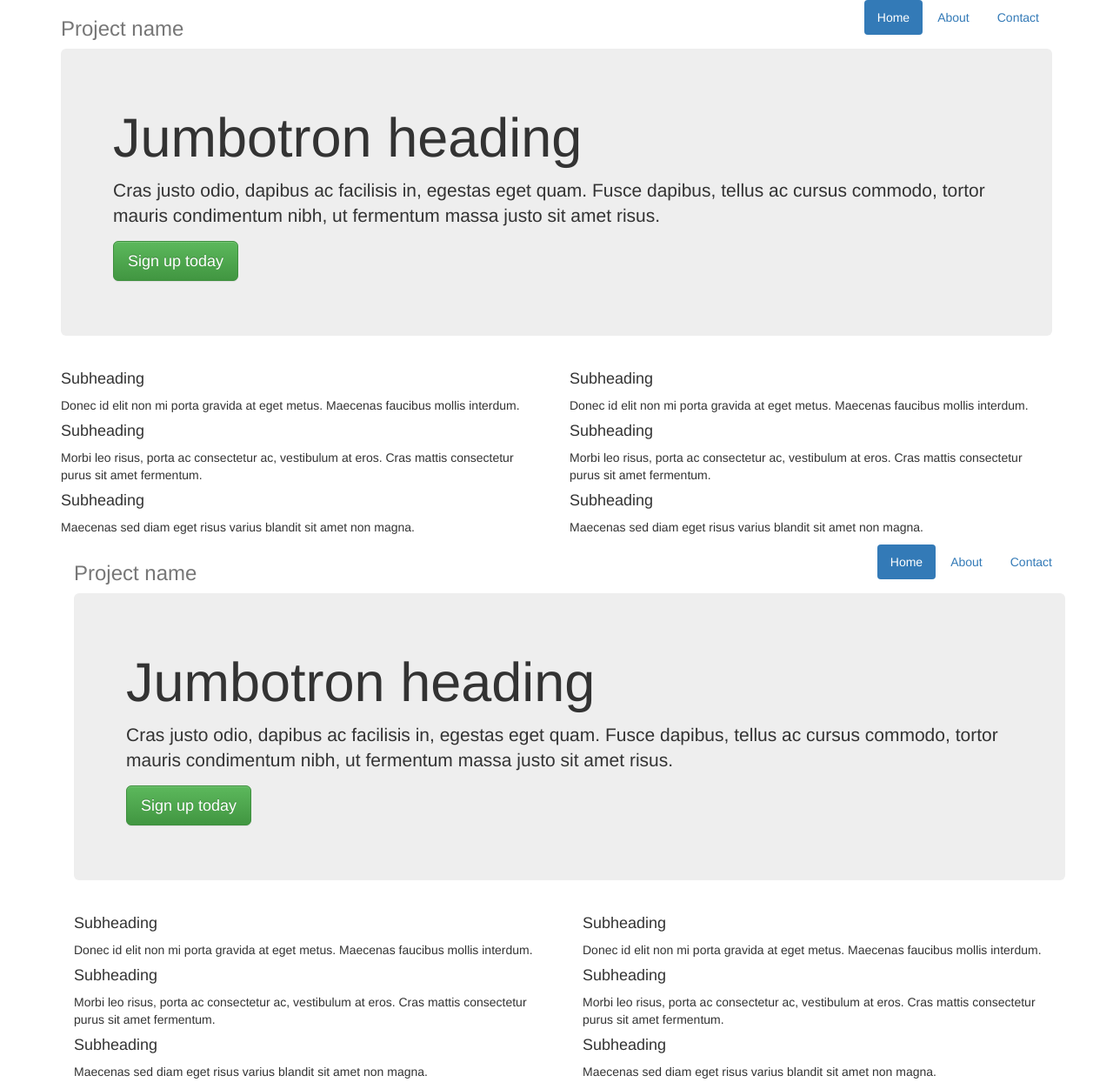
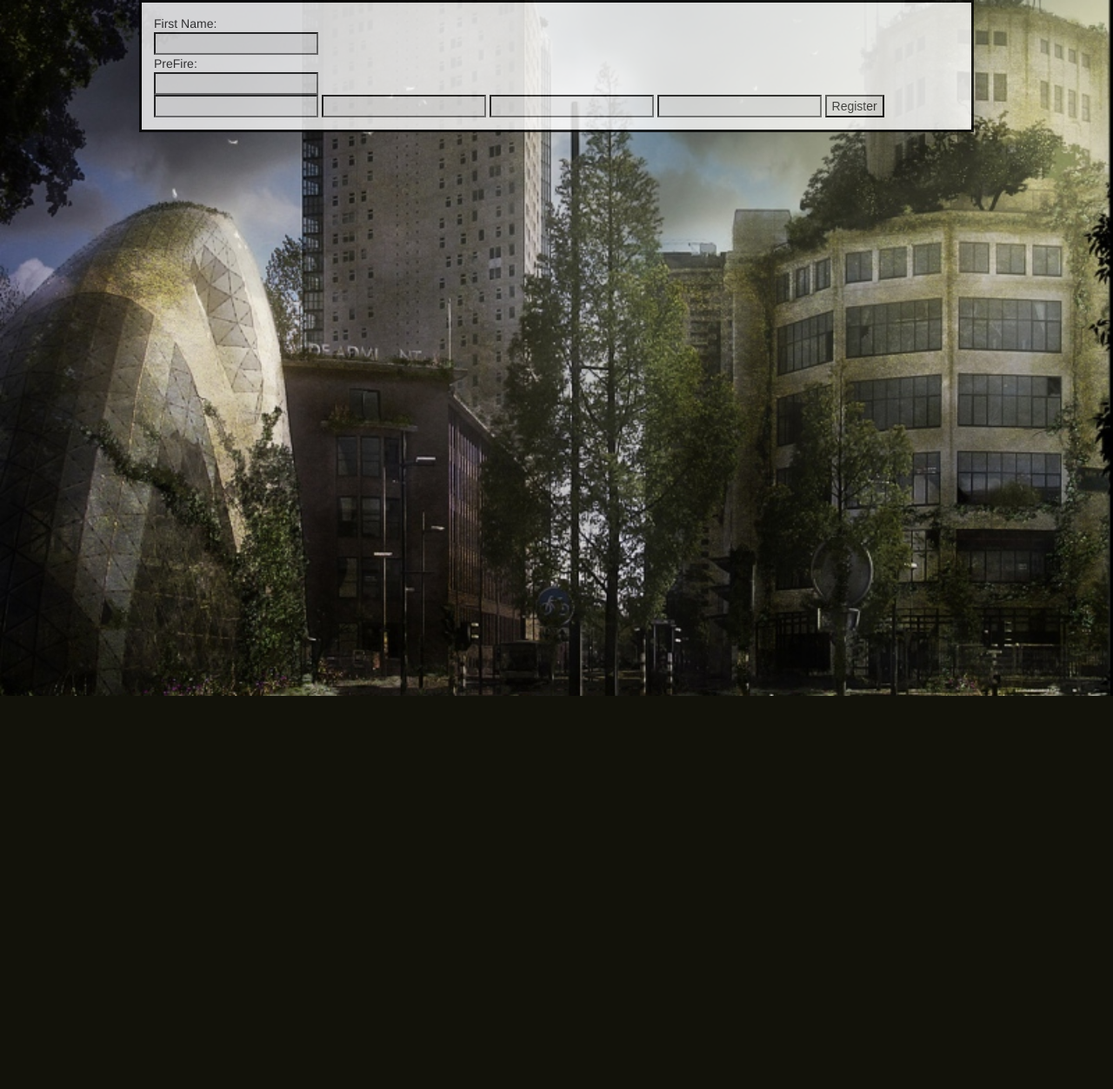
Before and after one commit to Elise39u/Framework, a PHP site: page / in a window 1280 px wide. Shown: the whole page at 87% size. After the commit the page ends 800 px from the top, so only its background shows below. Run offline with PHP 8.4, Linux system fonts and the light colour scheme; data that the repository does not hold is empty.

Commit message:
Started on the loginpage and added style

```diff
--- a/core/config.php
+++ b/core/config.php
@@ -2,9 +2,9 @@
 
 define('DB_TYPE', 'mysql');
 define('DB_HOST', '127.0.0.1:8889');
-define('DB_NAME', 'lecture');
-define('DB_USER', 'root');
-define('DB_PASS', 'root');
+define('DB_NAME', 'mcvavontuur');
+define('DB_USER', 'MCVAvontuur');
+define('DB_PASS', 'test');
 define('DB_CHARSET', 'utf8');
 
 define('URL_PUBLIC_FOLDER', 'public');
--- /dev/null
+++ b/public/css/style.css
@@ -0,0 +1,127 @@
+@font-face {
+    font-family: Dslater;
+    src:  url('../fonts/DaysLater.ttf');
+}
+
+* {
+    margin-left: auto;
+    margin-right: auto;
+}
+
+.test  {
+  background: none !important;
+}
+
+html {
+    background: url("../img/image-3747618.jpg") no-repeat center center fixed;
+    -webkit-background-size: cover;
+    -moz-background-size: cover;
+    -o-background-size: cover;
+    background-size: cover;
+    color: black;
+}
+
+body {
+    background-color:transparent;
+}
+
+p.H1l {
+    font-size: 15px;
+    color: firebrick;
+    margin-left: auto!important;
+}
+
+div.plaatje {
+    width: 75% !important;
+    max-width: 75% !important;
+    opacity: 0.8 !important;
+    background-color: white !important;
+    padding: 1em !important;
+    border: solid #000000 !important;
+}
+
+ul {
+    display: inline-block;
+    font-family: Arial;
+}
+
+img {
+    width: 25%;
+}
+
+p {
+    margin-left: 27%;
+    font-family: Arial;
+    font-size: 20px;
+}
+
+a {
+    color: black;
+    text-decoration: none;
+    font-family: Arial;
+}
+
+a:hover {
+    color: darkviolet;
+    text-decoration: underline;
+}
+
+h1 {
+    font-family: Dslater;
+}
+
+input {
+    font-family: Arial;
+    margin-left: 2%;
+}
+
+#msg {
+    color:  #ff0000;
+}
+
+.hide {
+    font-size: 14px;
+    color: red;
+    font-weight: bold;
+}
+
+.hai {
+  display: none;
+}
+
+.item {
+    color: #f00;
+    font-size: 18px;
+    font-weight: 900;
+}
+
+.Got {
+    font-size: larger;
+    color: #923847;
+    font-weight: 900;
+    font-family: "Arial Black";
+}
+
+.haha {
+    font-size: smaller;
+    color: #8f00fa;
+    font-weight: 200;
+    font-family: "Berlin Sans FB";
+}
+
+input {
+    background-color: #eeeeee;
+    width: auto;
+    margin: auto;
+}
+
+.Monster {
+    height: 35%;
+    width: 25%;
+    margin-left: auto;
+    margin-right: auto;
+}
+
+.ui-dialog-titlebar-close {
+    visibility: hidden;
+}
--- a/view/home/index.php
+++ b/view/home/index.php
@@ -1,81 +1,18 @@
-<div class="container">
-      <div class="header clearfix">
-        <nav>
-          <ul class="nav nav-pills pull-right">
-            <li role="presentation" class="active"><a href="#">Home</a></li>
-            <li role="presentation"><a href="#">About</a></li>
-            <li role="presentation"><a href="#">Contact</a></li>
-          </ul>
-        </nav>
-        <h3 class="text-muted">Project name</h3>
-      </div>
+<head>
+  <title> Play a game ? </title>
+  <link rel="stylesheet" type="text/css" href="css/style.css">
+</head>
 
-      <div class="jumbotron">
-        <h1>Jumbotron heading</h1>
-        <p class="lead">Cras justo odio, dapibus ac facilisis in, egestas eget quam. Fusce dapibus, tellus ac cursus commodo, tortor mauris condimentum nibh, ut fermentum massa justo sit amet risus.</p>
-        <p><a class="btn btn-lg btn-success" href="#" role="button">Sign up today</a></p>
-      </div>
-
-      <div class="row marketing">
-        <div class="col-lg-6">
-          <h4>Subheading</h4>
-          <p>Donec id elit non mi porta gravida at eget metus. Maecenas faucibus mollis interdum.</p>
-
-          <h4>Subheading</h4>
-          <p>Morbi leo risus, porta ac consectetur ac, vestibulum at eros. Cras mattis consectetur purus sit amet fermentum.</p>
-
-          <h4>Subheading</h4>
-          <p>Maecenas sed diam eget risus varius blandit sit amet non magna.</p>
-        </div>
-
-        <div class="col-lg-6">
-          <h4>Subheading</h4>
-          <p>Donec id elit non mi porta gravida at eget metus. Maecenas faucibus mollis interdum.</p>
-
-          <h4>Subheading</h4>
-          <p>Morbi leo risus, porta ac consectetur ac, vestibulum at eros. Cras mattis consectetur purus sit amet fermentum.</p>
-
-          <h4>Subheading</h4>
-          <p>Maecenas sed diam eget risus varius blandit sit amet non magna.</p>
-        </div>
-      </div><div class="container">
-      <div class="header clearfix">
-        <nav>
-          <ul class="nav nav-pills pull-right">
-            <li role="presentation" class="active"><a href="#">Home</a></li>
-            <li role="presentation"><a href="#">About</a></li>
-            <li role="presentation"><a href="#">Contact</a></li>
-          </ul>
-        </nav>
-        <h3 class="text-muted">Project name</h3>
-      </div>
-
-      <div class="jumbotron">
-        <h1>Jumbotron heading</h1>
-        <p class="lead">Cras justo odio, dapibus ac facilisis in, egestas eget quam. Fusce dapibus, tellus ac cursus commodo, tortor mauris condimentum nibh, ut fermentum massa justo sit amet risus.</p>
-        <p><a class="btn btn-lg btn-success" href="#" role="button">Sign up today</a></p>
-      </div>
-
-      <div class="row marketing">
-        <div class="col-lg-6">
-          <h4>Subheading</h4>
-          <p>Donec id elit non mi porta gravida at eget metus. Maecenas faucibus mollis interdum.</p>
-
-          <h4>Subheading</h4>
-          <p>Morbi leo risus, porta ac consectetur ac, vestibulum at eros. Cras mattis consectetur purus sit amet fermentum.</p>
-
-          <h4>Subheading</h4>
-          <p>Maecenas sed diam eget risus varius blandit sit amet non magna.</p>
-        </div>
-
-        <div class="col-lg-6">
-          <h4>Subheading</h4>
-          <p>Donec id elit non mi porta gravida at eget metus. Maecenas faucibus mollis interdum.</p>
-
-          <h4>Subheading</h4>
-          <p>Morbi leo risus, porta ac consectetur ac, vestibulum at eros. Cras mattis consectetur purus sit amet fermentum.</p>
-
-          <h4>Subheading</h4>
-          <p>Maecenas sed diam eget risus varius blandit sit amet non magna.</p>
-        </div>
-      </div>
+<div class="plaatje">
+  <form action="index.php" method="post">
+  First Name: <br>
+  <input type="text" name="firstname"><br>
+  PreFire: <br>
+  <input type="text" name="preire"><br>
+  <input type="text">
+  <input type="text">
+  <input type="text">
+  <input type="text">
+  <input type="submit" name="submit" value="Register">
+  </form>
+</div>
```
Also changed, not shown: public/fonts/DaysLater.ttf (added), public/img/image-3747618.jpg (added).
